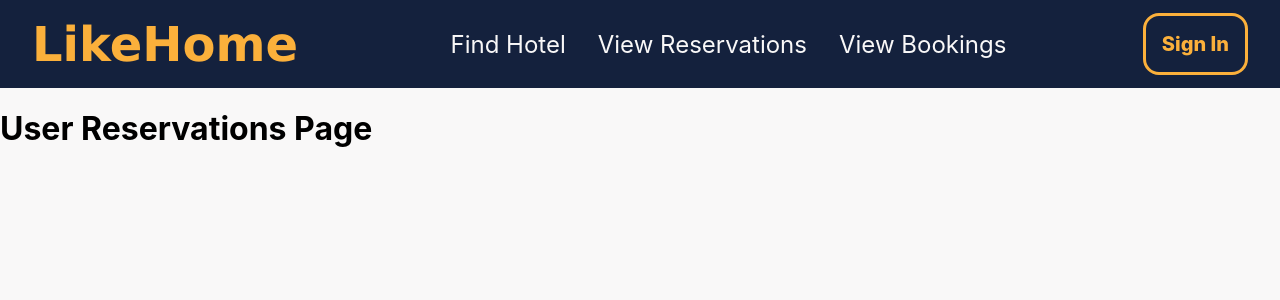
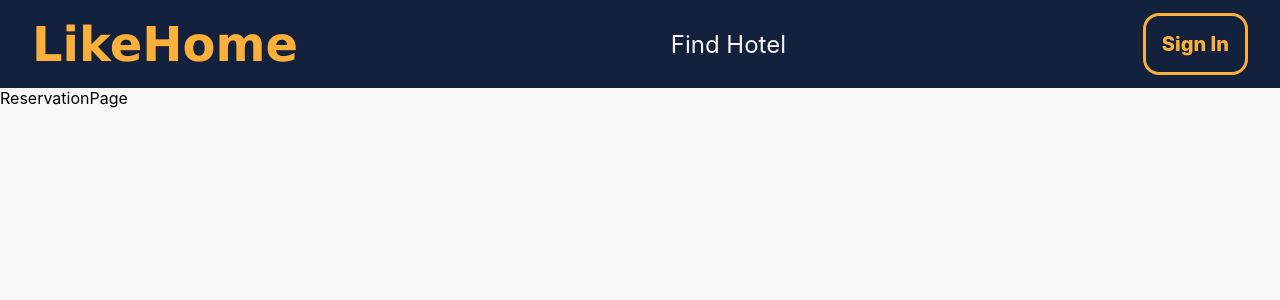
Before and after one commit to vivekkoya/LikeHome-Hotel, a React (Create React App) app in the folder hotel/: page /viewreservations in a window 1280 px wide. Shown: the top 300 px of the page. Built offline with nearby package versions, Linux system fonts and the light colour scheme.

Commit message:
finalized user login front end interaction

```diff
--- a/hotel/src/App.js
+++ b/hotel/src/App.js
@@ -6,6 +6,7 @@ import React from 'react';
 import { BrowserRouter as Router, Route, Routes } from 'react-router-dom'
 import { LoginForm } from './components/accountBox/loginForm';
 import {AccountBox} from "./components/accountBox";
+import ReservationPage from './reservation/ReservationPage';
 
 
 const AppContainer = styled.div`
@@ -30,7 +31,7 @@ function App() {
         <Routes>
           <Route  path="/login" element={<AppContainer><AccountBox/></AppContainer>}/>
           <Route  path="/signup" element={<h1>Sign Up</h1>}/>
-          <Route  path="/viewreservations" element={<h1>User Reservations Page</h1>}/>
+          <Route  path="/viewreservations" element={<ReservationPage></ReservationPage>}/>
           <Route  path="/hotelviewbookings" element={<h1>Hotel Bookings Page</h1>}/>
           <Route  path="/" element={<Listings/>}/>
         </Routes>
--- a/hotel/src/components/NavBar/index.js
+++ b/hotel/src/components/NavBar/index.js
@@ -4,14 +4,19 @@ import { useCookies } from "react-cookie"
 
 
 const NavBar = () => {
-    const [cookies, setCookies] = useCookies(['users'])
+    const [cookies, setCookies] = useCookies(['users', 'isAdmin'])
     var user = cookies.user
     if (!user) {
         user = ""
     }
+    var type = cookies.isAdmin
+    if (!type) {
+        type = ""
+    }
 
     const logout = () => {
         setCookies("user", "", {path:"/"})
+        setCookies("isAdmin", "", {path:"/"})
         window.location.href = "/login"
     }
 
@@ -23,10 +28,10 @@ const NavBar = () => {
                 <a className="middle-link" href="/"> Find Hotel</a>
             </li>
             <li>
-                <a className="middle-link" href="/viewreservations"> View Reservations </a>
+                { type === "client" && <a className="middle-link" href="/viewreservations"> View Reservations </a> }
             </li>
             <li>
-                <a className="middle-link" href="/hotelviewbookings"> View Bookings </a>
+                { type === "hotel" && <a className="middle-link" href="/hotelviewbookings"> View Bookings </a> }
             </li>
         </ul>
         <ul className="row">
--- a/hotel/src/components/accountBox/loginForm.jsx
+++ b/hotel/src/components/accountBox/loginForm.jsx
@@ -41,7 +41,13 @@ export function LoginForm(props) {
         alert("incorrect credentials");
       } else {
         setCookie("user", email, { path: "/" });
-        window.location.href = "/";
+        const data = await response.json();
+        if (data.isAdmin) {
+          setCookie("isAdmin", "hotel", "/");
+        } else {
+          setCookie("isAdmin", "client", "/");
+        }
+        // window.location.href = "/";
       }
     } catch (error) {
       alert(error.message);
--- /dev/null
+++ b/hotel/src/reservation/ReservationPage.jsx
@@ -0,0 +1,7 @@
+import React from "react";
+
+const ReservationPage = () => {
+  return <div>ReservationPage</div>;
+};
+
+export default ReservationPage;
```
Also changed, not shown: 1 other file (tests, documents, lock files or other folders).
